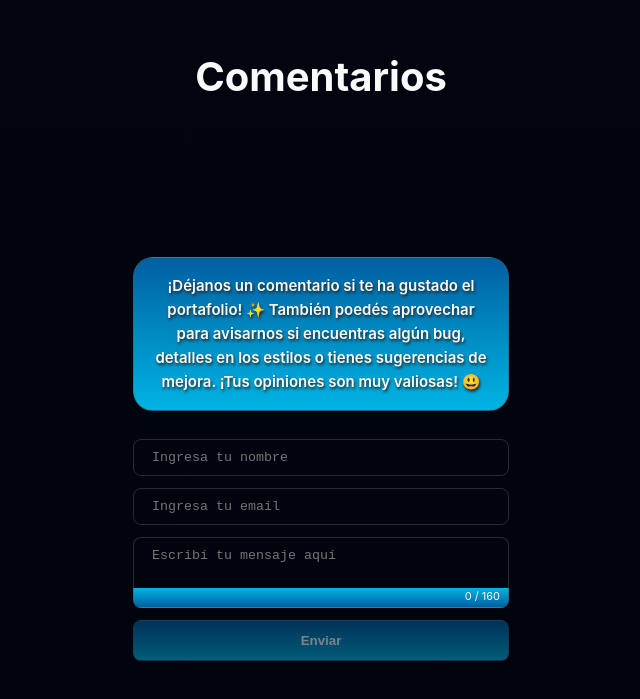
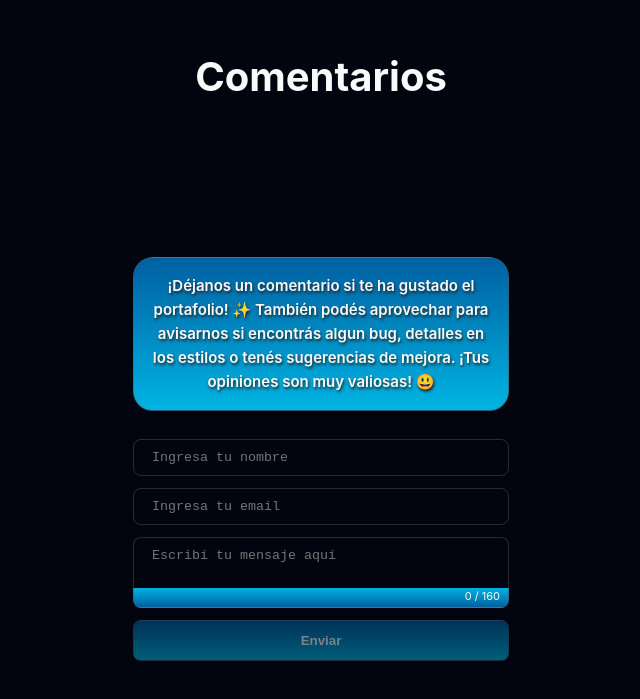
Before and after one commit to solidsnk86/double-commit, a Vue app: page / in a window 1280 px wide. Shown: the part 2511-3210 px from the top of the page, without its empty margins (319-959 px from the left). Built offline with nearby package versions, Linux system fonts and the light colour scheme; no server answers; the database is empty.

Commit message:
fix errors in typo

```diff
--- a/src/components/CommentsForm.vue
+++ b/src/components/CommentsForm.vue
@@ -101,9 +101,9 @@ onMounted(refreshComments)
         font-weight: 600;
       "
     >
-      ¡Déjanos un comentario si te ha gustado el portafolio! ✨ También poedés aprovechar para
-      avisarnos si encuentras algún bug, detalles en los estilos o tienes sugerencias de mejora.
-      ¡Tus opiniones son muy valiosas! 😃
+      ¡Déjanos un comentario si te ha gustado el portafolio! ✨ También podés aprovechar para
+      avisarnos si encontrás algun bug, detalles en los estilos o tenés sugerencias de mejora. ¡Tus
+      opiniones son muy valiosas! 😃
     </p>
     <input
       type="text"
```
